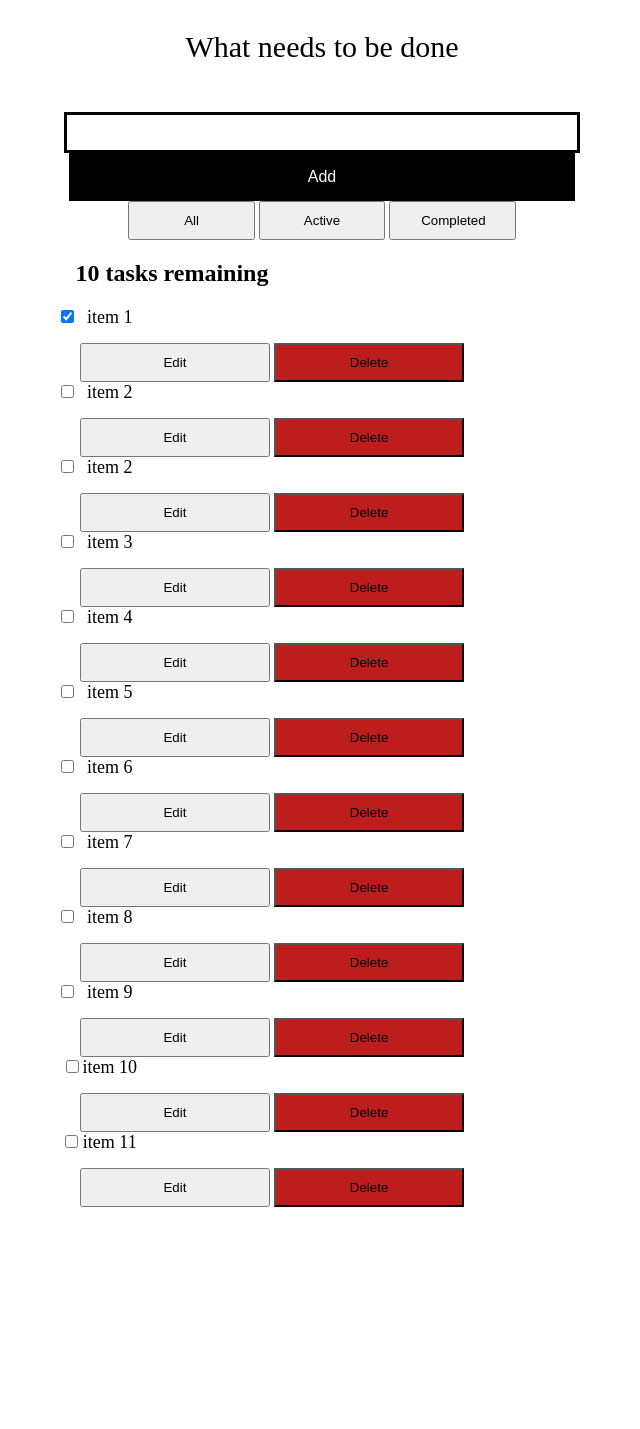
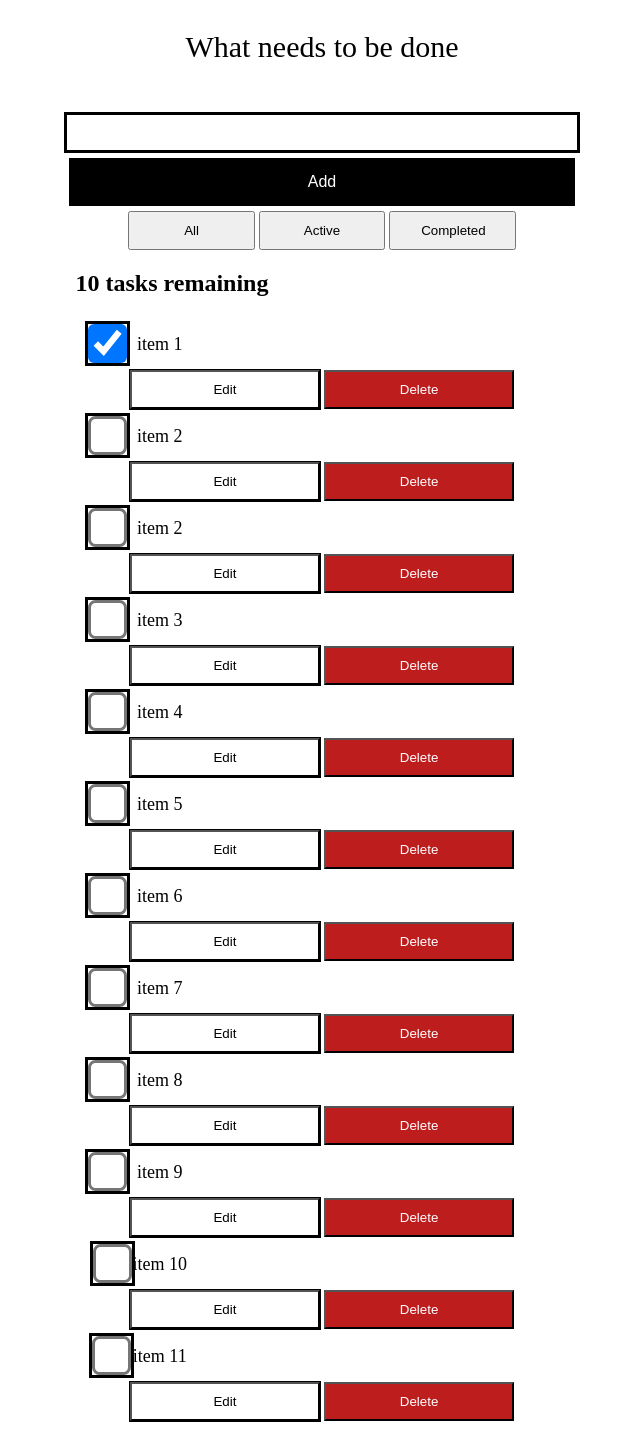
Before and after one commit to parakhshah280499/task1, a PHP site: page / in a window 1280 px wide. Shown: the whole page, without its empty margins (318-958 px from the left). Before the commit the page ends 1207 px from the top, so only its background shows below. Run offline with PHP 8.4, Linux system fonts and the light colour scheme.

Commit message:
commit 28/01

```diff
--- a/index.html
+++ b/index.html
@@ -16,6 +16,7 @@
     </form>
     <label class="items">item 1
         <input id ="check1" type="checkbox" checked="checked"><br>
+        <span class="check1"></span>
         <button id="edit" type="button">Edit</button>
         <button id="delete" type="button">Delete</button><br>
     </label>
--- a/styles.css
+++ b/styles.css
@@ -17,6 +17,7 @@ body
     padding-top: 10px;
     padding-bottom: 10px;
     border: 3px solid #000;
+    margin-bottom: 5px;
 
 }
 
@@ -24,6 +25,7 @@ body
 {
     /* position: relative;
     left:200px; */
+
     width: 40%;
     background-color: #000; /* Green */
     border: none;
@@ -32,6 +34,7 @@ body
     text-align: center;
     display: inline-block;
     font-size: 16px;
+    margin-bottom: 5px;
 }
 
 #all
@@ -69,16 +72,21 @@ body
 #check1
 {
     position: relative;
-    right:80px;
-    font-size: 100px;
+    right:90px;
+    /* font-size: 350px; */
     margin-bottom: 20px;
+    transform: scale(3);
+    margin-top: 20px;
+    outline-style: solid;
+    outline-color: black;
+    outline-width: 0.03px;
 
 }
 
 .items
 {
     position: relative;
-    right:200px;
+    right:150px;
     font-size: 18px;
 }
 
@@ -88,6 +96,12 @@ body
     left:150px;
     width:15%;
     padding: 10px 30px;
+    background-color: #FFFFFF;
+    outline-style: solid;
+    outline-color: black;
+    outline-width: thin;
+
+
 }
 
 #delete
@@ -97,4 +111,7 @@ body
     width:15%;
     padding: 10px 30px;
     background-color: rgba(190, 28, 28, 0.993);
+    color: white;
+
+
 }
```
